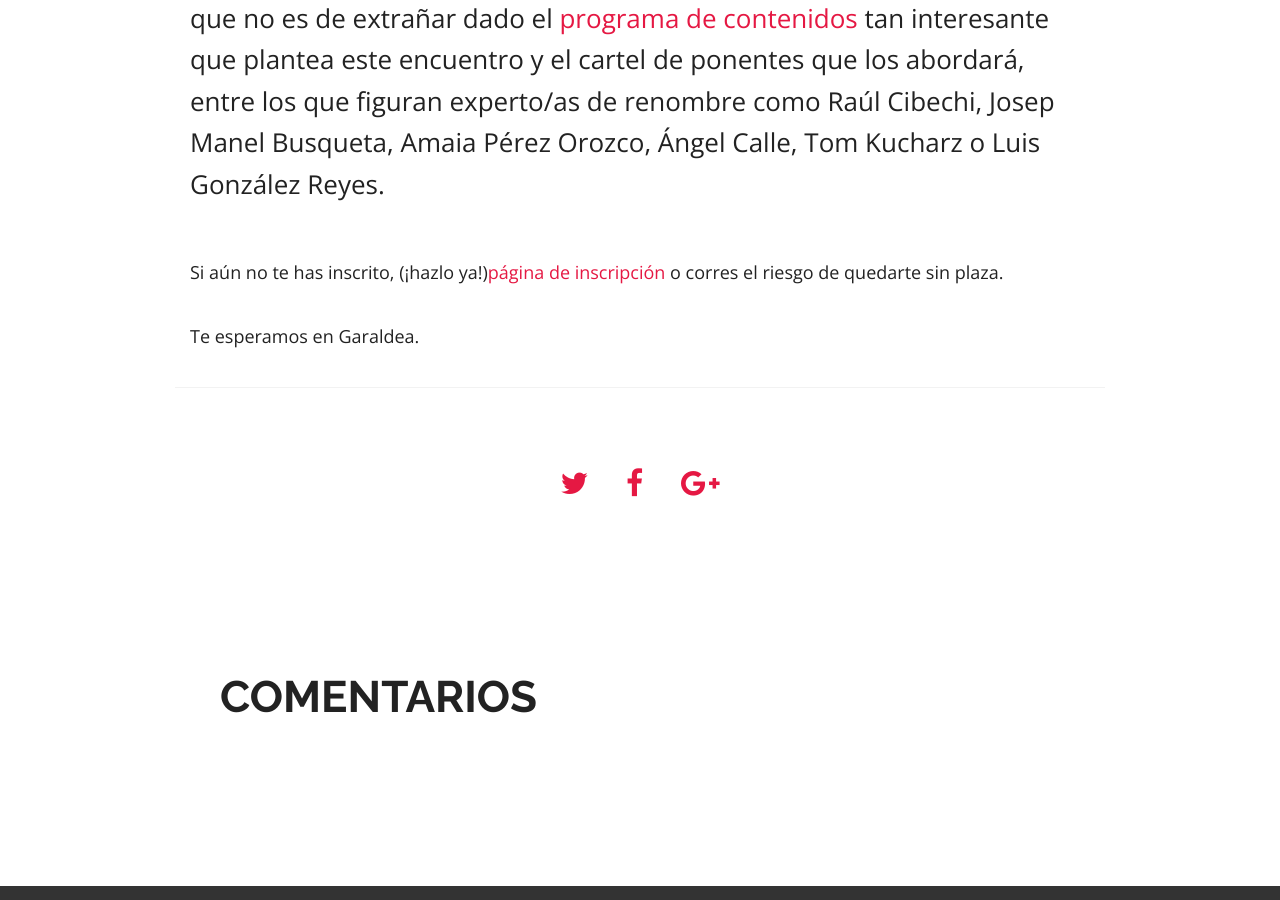
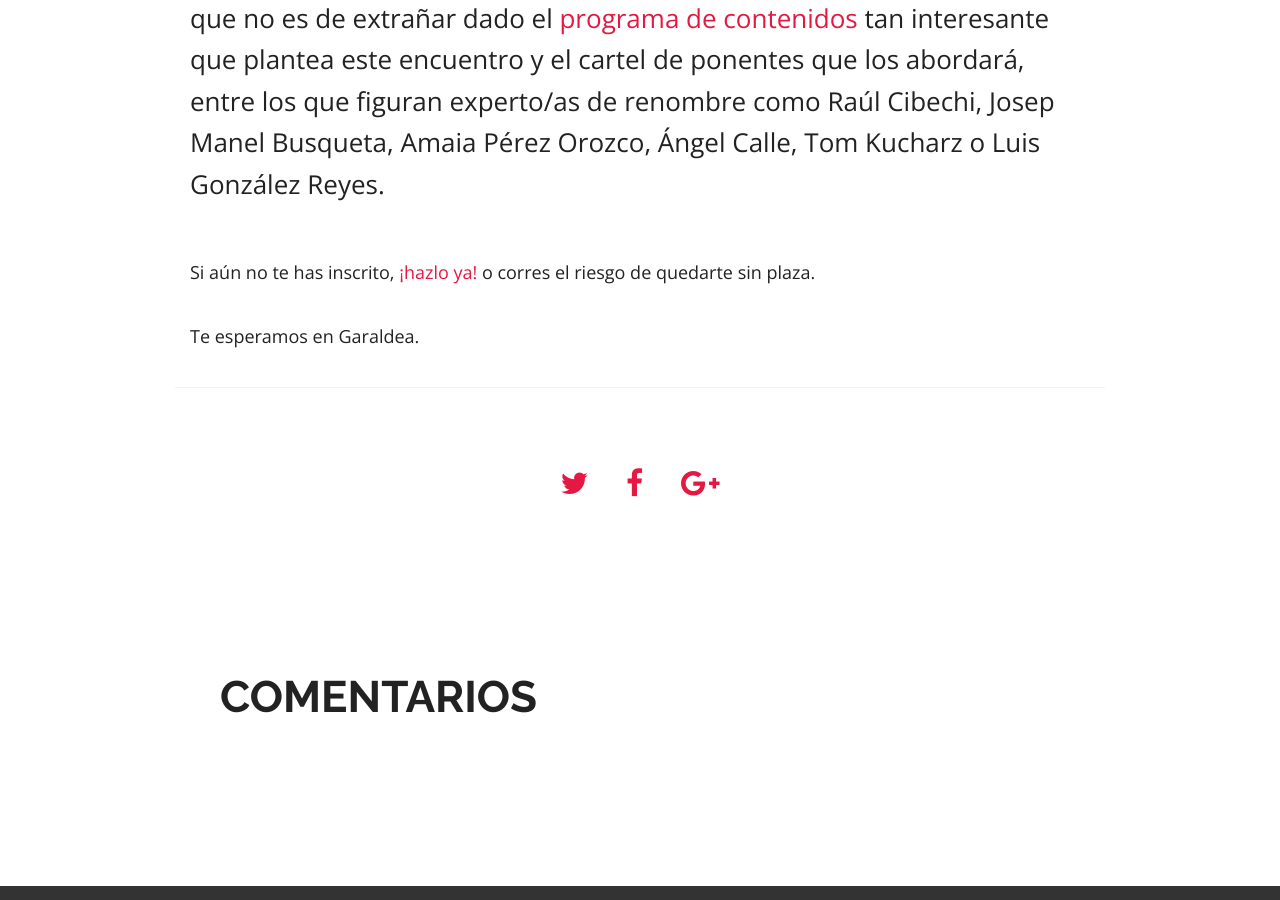
Before and after one commit to escuelaramonfdez/escuelaramonfdez.github.io, a Jekyll site: the page built from _posts/2016-04-14-ultimas-plazas.md, in a window 1280 px wide and 900 px high, scrolled down 656 px. Built offline with Jekyll 4.4.1, drawn with Linux system fonts in a browser that asks for light colours; nearby versions of some CDN libraries; comment, search, counter and statistics services are not loaded.

Commit message:
Corrección error.

```diff
--- a/_posts/2016-04-14-ultimas-plazas.md
+++ b/_posts/2016-04-14-ultimas-plazas.md
@@ -12,6 +12,6 @@ comments: true
 
 A falta de una semana para el comienzo de la 2ª edición de la Escuela Social Ramón Fernández Durán nos es grato comunicar que ya casi no quedan plazas, lo cual supone todo un gran éxito para esta edición. Algo que no es de extrañar dado el [programa de contenidos](http://escuelaramonfdez.org/contenidos) tan interesante que plantea este encuentro y el cartel de ponentes que los abordará, entre los que figuran experto/as de renombre como Raúl Cibechi, Josep Manel Busqueta, Amaia Pérez Orozco, Ángel Calle, Tom Kucharz o Luis González Reyes.
 
-Si aún no te has inscrito, (¡hazlo ya!)[página de inscripción](http://escuelaramonfdez.org/inscripcion) o corres el riesgo de quedarte sin plaza.
+Si aún no te has inscrito, [¡hazlo ya!](http://escuelaramonfdez.org/inscripcion) o corres el riesgo de quedarte sin plaza.
 
 Te esperamos en Garaldea.
```
